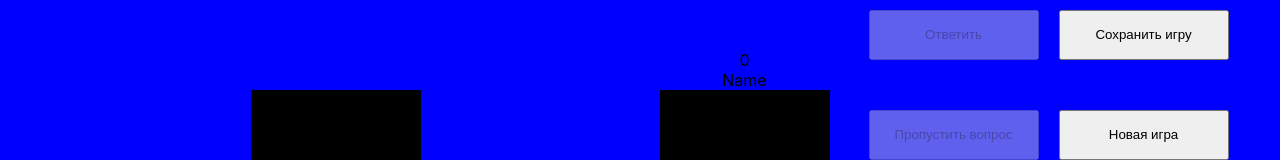
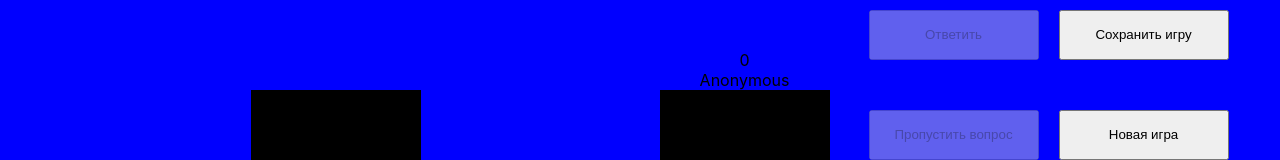
Before and after one commit to g0rdeich/rsclone, a React (Create React App) app: page / in a window 1280 px wide. Shown: the part 501-661 px from the top of the page. Built offline with nearby package versions, Linux system fonts and the light colour scheme; no server answers.

Commit message:
feat: add logged user  synchronization with PlayerIcon

```diff
--- a/src/gamefield/players/PlayerIcon.js
+++ b/src/gamefield/players/PlayerIcon.js
@@ -1,11 +1,19 @@
 import React from 'react';
 import Avatar from "../../components/Avatar";
+import Context from '../../GlobalContext'
 
 function PlayerIcon() {
+	const { isUserLoged, loggedUser } = React.useContext(Context);
+	const [userName, setUserName] = React.useState('');
+
+	React.useEffect(() => {
+		setUserName(isUserLoged ? loggedUser.login : 'Anonymous');
+	}, [isUserLoged])
+
     return (
         <div className="player-icon">
             <div className="player-points">0</div>
-            <div>Name</div>
+            <div>{userName}</div>
             < Avatar />
         </div>
 
```
